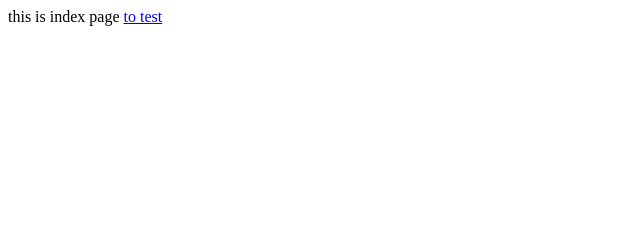
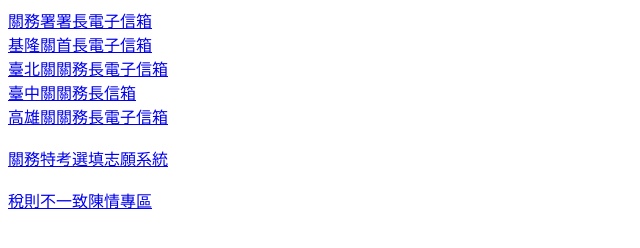
Before and after one commit to customhousegood/customhouse.github.io, a plain HTML site: page index.html in a window 1280 px wide. Shown: the whole page, without its empty margins (0-640 px from the left). Drawn offline with Linux system fonts and the light colour scheme.

Commit message:
Update index.html

```diff
--- a/index.html
+++ b/index.html
@@ -1,2 +1,26 @@
-this is index page
-<a href=test.html>to test</a>
+<!DOCTYPE html>
+<!-- saved from url=(0027)https://www.customs.gov.tw/ -->
+<html><head><meta http-equiv="Content-Type" content="text/html; charset=UTF-8">
+    <meta http-equiv="X-UA-Compatible" content="IE=Edge">
+
+    <meta name="viewport" content="width=device-width, initial-scale=1.0">
+    <link href="./連結頁_files/css" rel="stylesheet">
+
+    <title>連結頁</title>
+    <meta name="accept-language" content="zh-TW">
+    <link rel="Home" id="RootWeb" href="https://www.customs.gov.tw/">
+    <link rel="shortcut icon" href="https://www.customs.gov.tw/favicon.ico">
+</head>
+<body>
+    <a href="https://www.customs.gov.tw/customsDirectorGeneral" class="">關務署署長電子信箱</a><br>
+    <a href="https://www.customs.gov.tw/keelungDirector" class="">基隆關首長電子信箱</a><br>
+    <a href="https://www.customs.gov.tw/taipeiDirector" class="">臺北關關務長電子信箱</a><br>
+    <a href="https://www.customs.gov.tw/taichungDirector" class="">臺中關關務長信箱</a><br>
+    <a href="https://www.customs.gov.tw/kaohsiungDirector" class="">高雄關關務長電子信箱</a><br><br>
+
+    <a href="https://www.customs.gov.tw/personnel" class="">關務特考選填志願系統</a><br><br>
+
+    <a href="https://www.customs.gov.tw/td" class="">稅則不一致陳情專區</a><br>
+
+
+</body></html>
```
